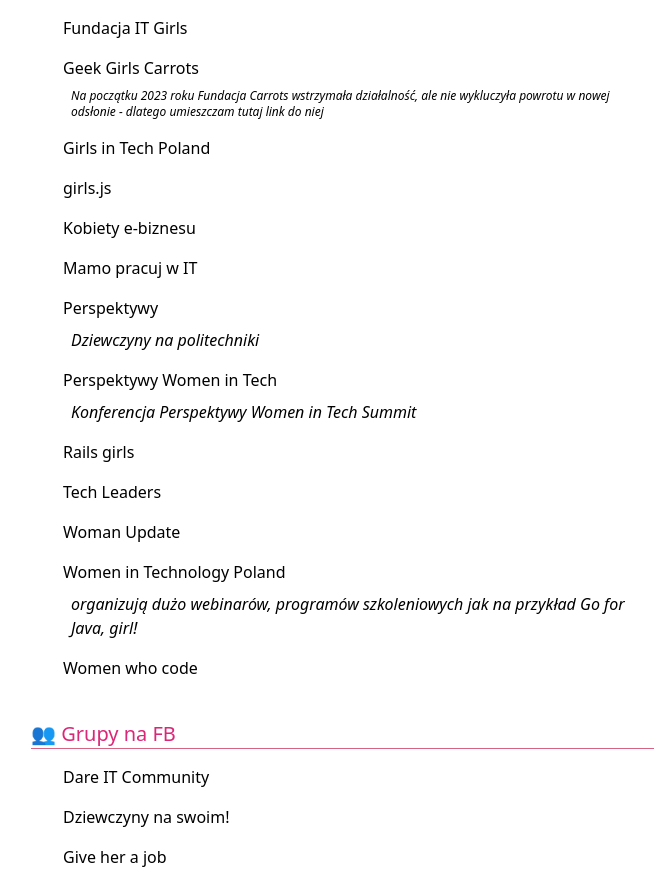
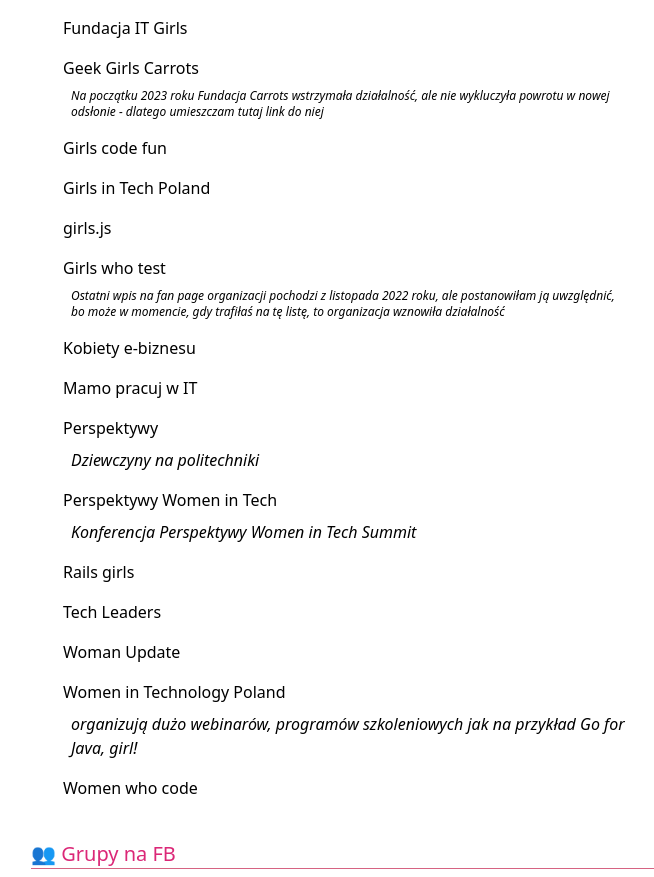
Before and after one commit to pinkjagnie/my-portfolio-site, a Next.js app: page /spolecznosc-kobiet-w-it in a window 1280 px wide. Shown: the part 825-1702 px from the top of the page, without its empty margins (289-943 px from the left). Built offline with nearby package versions, Linux system fonts and the light colour scheme.

Commit message:
Added new organizations to Organizations component

```diff
--- a/src/components/spolecznosc-kobiet-w-it/Organizations.js
+++ b/src/components/spolecznosc-kobiet-w-it/Organizations.js
@@ -17,8 +17,13 @@
           <Link href="https://gocarrots.org/" target="_blank" rel="noopener noreferrer" className="block cursor-pointer lg:hover:text-pink-700">Geek Girls Carrots</Link>
           <p className="px-2 pt-2 text-xs italic">Na początku 2023 roku Fundacja Carrots wstrzymała działalność, ale nie wykluczyła powrotu w  nowej odsłonie - dlatego umieszczam tutaj link do niej</p>
         </div>
+        <Link href="https://girlscodefun.pl/" target="_blank" rel="noopener noreferrer" className="block pt-4 cursor-pointer lg:hover:text-pink-700">Girls code fun</Link>
         <Link href="https://poland.girlsintech.org/" target="_blank" rel="noopener noreferrer" className="block pt-4 cursor-pointer lg:hover:text-pink-700">Girls in Tech Poland</Link>
         <Link href="https://girlsjs.pl/" target="_blank" rel="noopener noreferrer" className="block pt-4 cursor-pointer lg:hover:text-pink-700">girls.js</Link>
+        <div className="pt-4">
+          <Link href="http://www.girlswhotest.pl/" target="_blank" rel="noopener noreferrer" className="block cursor-pointer lg:hover:text-pink-700">Girls who test</Link>
+          <p className="px-2 pt-2 text-xs italic">Ostatni wpis na fan page organizacji pochodzi z listopada 2022 roku, ale postanowiłam ją uwzględnić, bo może w momencie, gdy trafiłaś na tę listę, to organizacja wznowiła działalność</p>
+        </div>
         <Link href="https://www.kobietyebiznesu.pl/" target="_blank" rel="noopener noreferrer" className="block pt-4 cursor-pointer lg:hover:text-pink-700">Kobiety e-biznesu</Link>
         <Link href="https://mamopracuj.pl/mamo-pracuj-w-it/" target="_blank" rel="noopener noreferrer" className="block pt-4 cursor-pointer lg:hover:text-pink-700">Mamo pracuj w IT</Link>
         <div className="pt-4">
```
